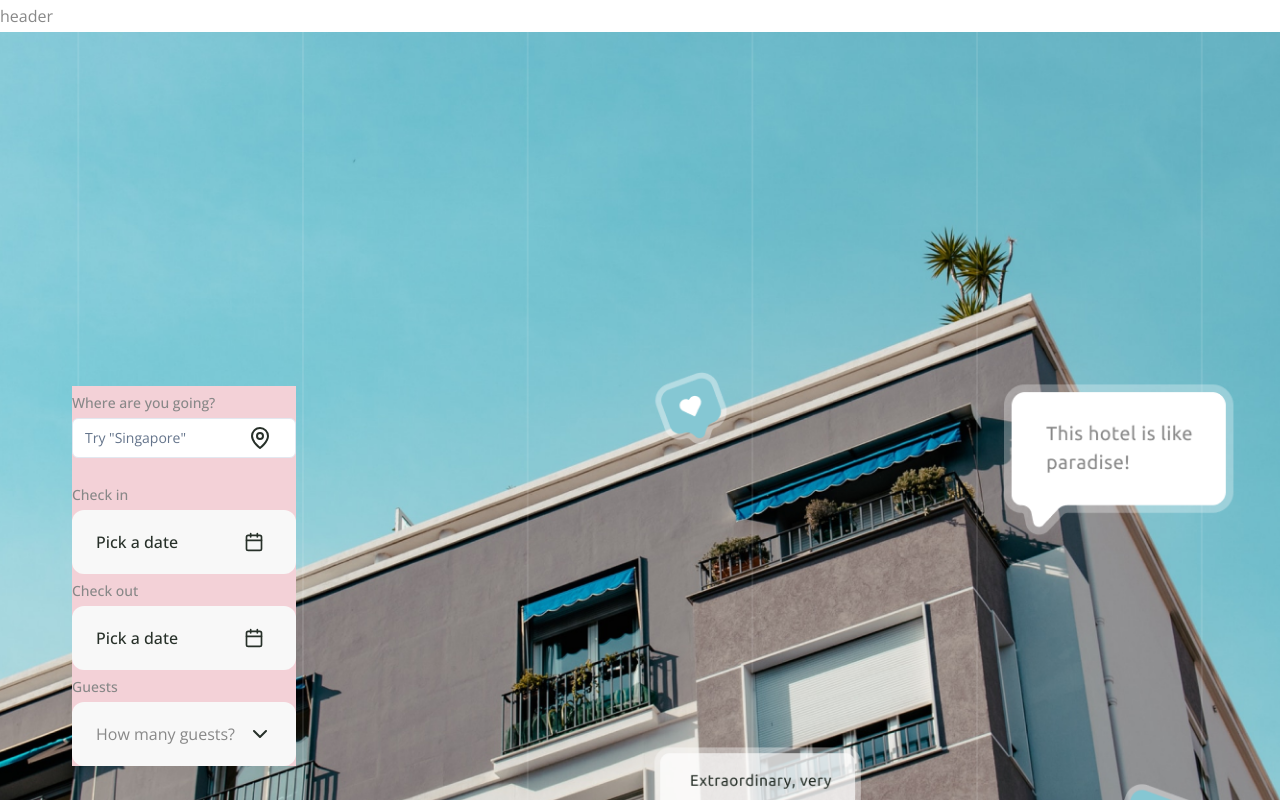
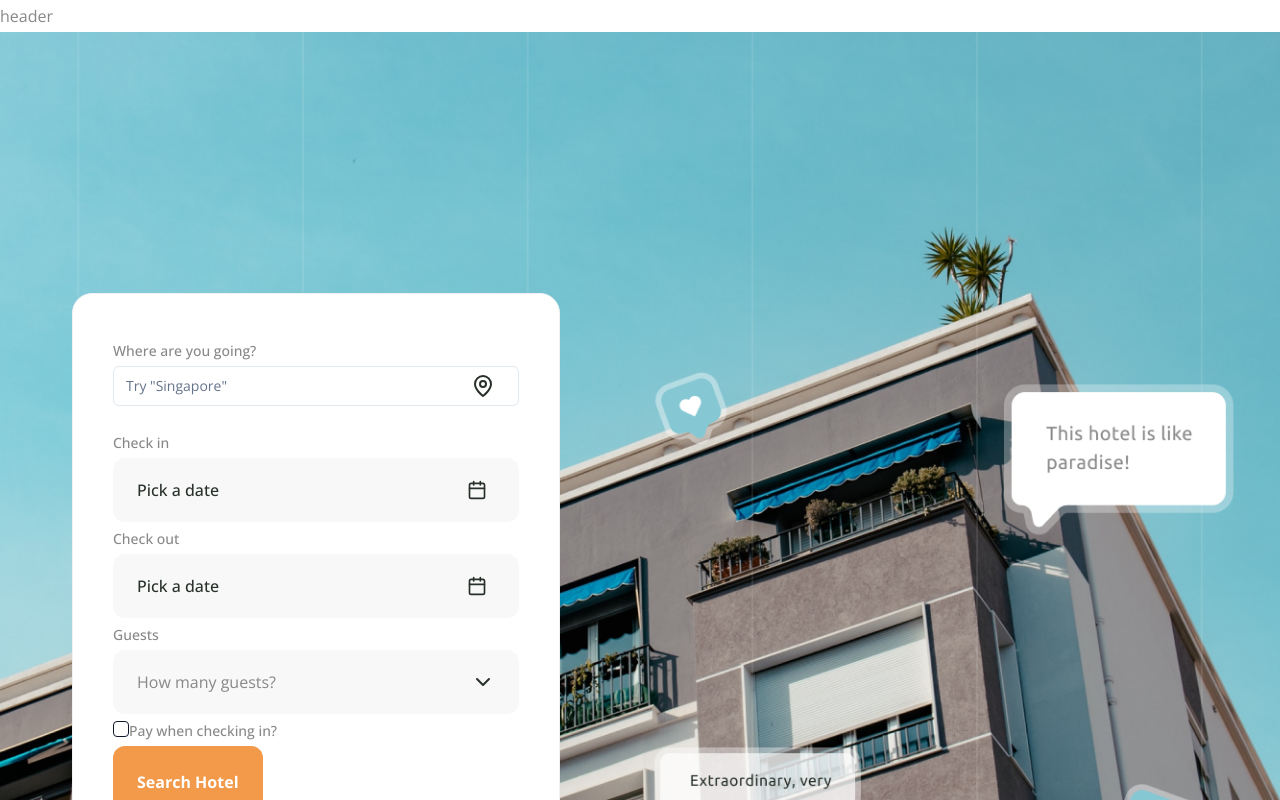
Before and after one commit to ibqn/next-hotels, a Next.js app: page / in a window 1280 px wide. Shown: the top 800 px of the page. Built offline with nearby package versions, Linux system fonts and the light colour scheme.

Commit message:
wip search

```diff
--- a/src/components/search-box.tsx
+++ b/src/components/search-box.tsx
@@ -5,12 +5,14 @@ import { Input } from '@/components/ui/input'
 import { Label } from '@/components/ui/label'
 import { DatePicker } from '@/components/date-picker'
 import { GuestSelect } from '@/components/guest-select'
+import { Checkbox } from '@/components/ui/checkbox'
+import { Button } from '@/components/ui/button'
 
 type Props = {}
 
 export const SearchBox = (props: Props) => {
   return (
-    <div className="bg-pink">
+    <div className="bg-white flex max-h-max w-full max-w-[488px] flex-col rounded-[20px] border border-outline p-10">
       <div>
         <Label htmlFor="destination">Where are you going?</Label>
 
@@ -37,6 +39,15 @@ export const SearchBox = (props: Props) => {
           <Label>Guests</Label>
           <GuestSelect />
         </div>
+
+        <div>
+          <Checkbox id="terms" />
+          <Label htmlFor="terms">Pay when checking in?</Label>
+        </div>
+
+        <Button size="lg" variant="accent">
+          Search Hotel
+        </Button>
       </div>
     </div>
   )
```
